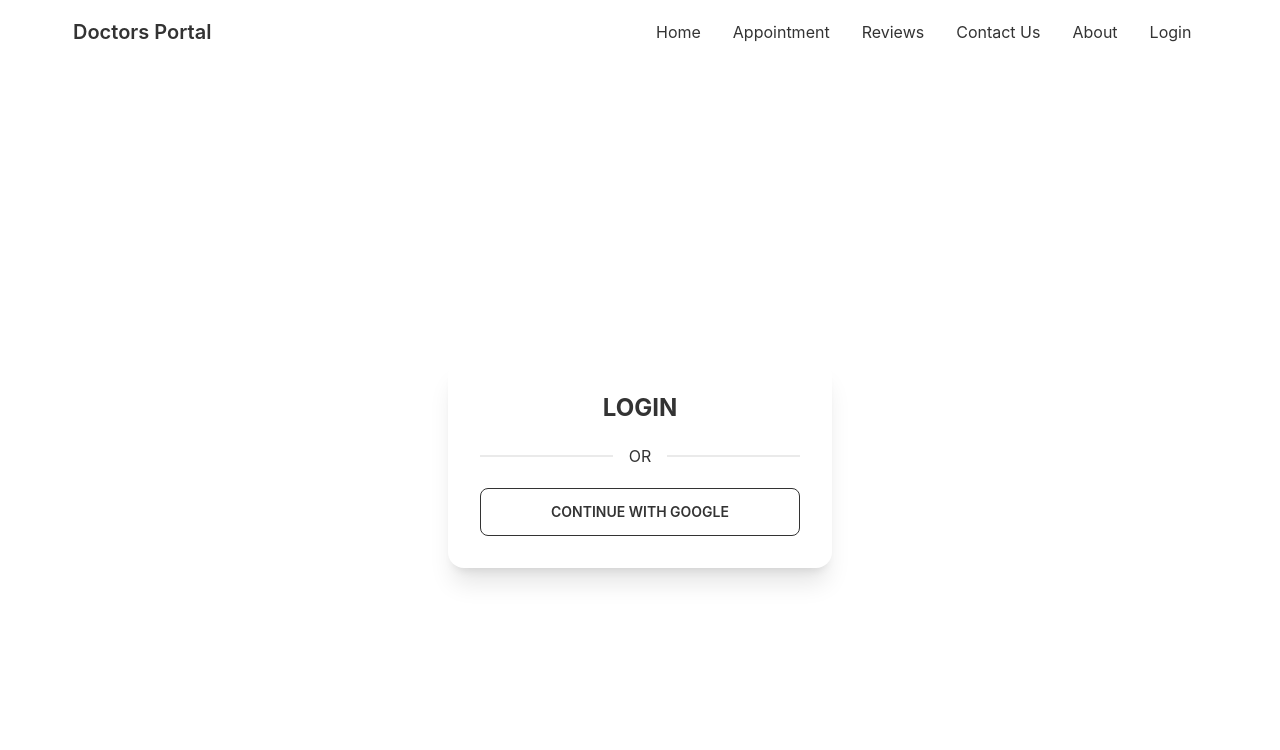
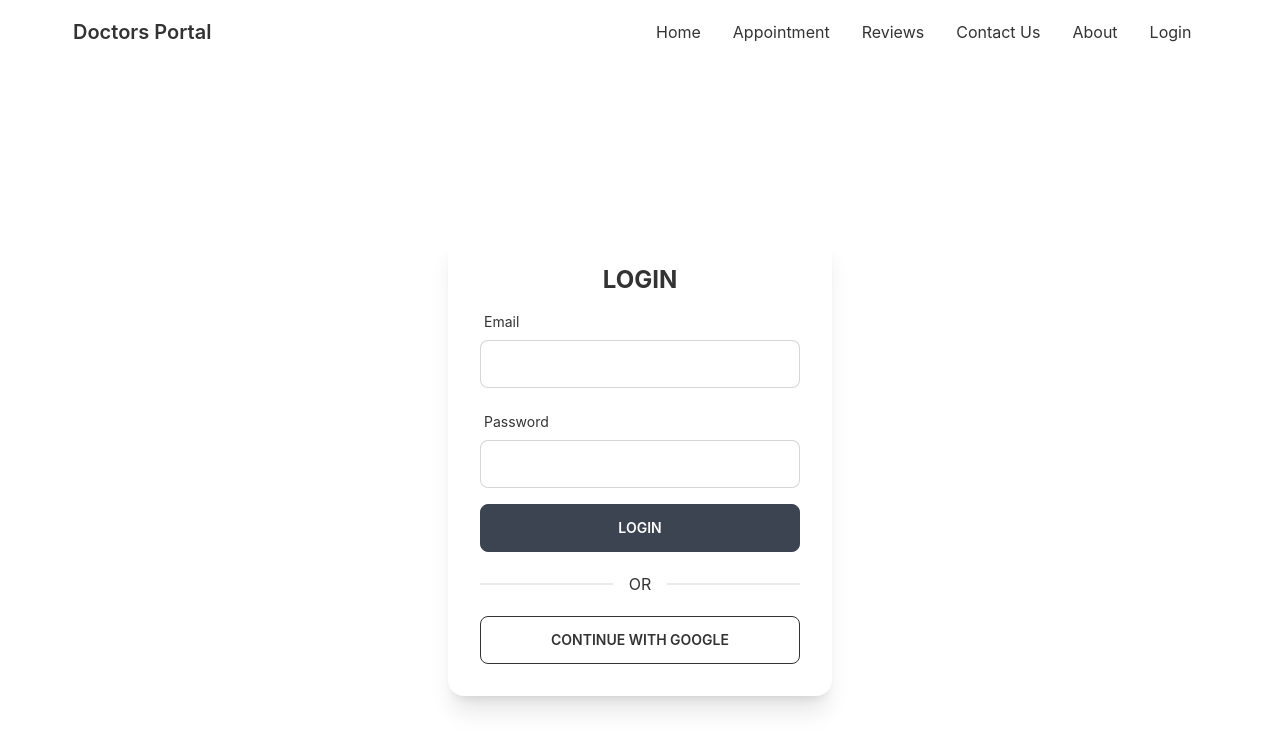
Before and after one commit to akram56789/doctor-portal-client, a React (Create React App) app: page /login in a window 1280 px wide. Shown: the top 750 px of the page. Built offline with nearby package versions, Linux system fonts and the light colour scheme; no server answers.

Commit message:
login from disign done

```diff
--- a/package.json
+++ b/package.json
@@ -13,6 +13,7 @@
         "react-day-picker": "^8.0.4",
         "react-dom": "^18.1.0",
         "react-firebase-hooks": "^5.0.3",
+        "react-hook-form": "^7.31.1",
         "react-router-dom": "^6.3.0",
         "react-scripts": "5.0.1",
         "web-vitals": "^2.1.4"
--- a/src/Pages/Login/Login.js
+++ b/src/Pages/Login/Login.js
@@ -1,19 +1,107 @@
 import React from 'react';
-import { useSignInWithGoogle } from 'react-firebase-hooks/auth';
+import { useSignInWithEmailAndPassword, useSignInWithGoogle } from 'react-firebase-hooks/auth';
+import { useForm } from "react-hook-form";
 import auth from '../../firebase.init';
+import Loading from '../Shared/Loading';
+
 
 
 const Login = () => {
-  const [signInWithGoogle, user, loading, error] = useSignInWithGoogle(auth);
+  const { register, formState: { errors }, handleSubmit } = useForm();
+  const [signInWithGoogle, gUser, gLoading, gError] = useSignInWithGoogle(auth);
+
+  const [
+    signInWithEmailAndPassword,
+    user,
+    loading,
+    error,
+  ] = useSignInWithEmailAndPassword(auth);
+
+  let signInError;
+
+  if(loading || gLoading){
+    return <Loading></Loading>
+  }
+
+  if(error || gError){
+    signInError= <p className="text-red-500">User Not Found ❌</p>
+  }
+
+  const onSubmit = data => {
+   console.log(data)
+   signInWithEmailAndPassword(data.email, data.password)
+
+  };
   return (
     <div className='flex justify-center items-center h-screen'>
       <div className="card w-96 bg-base-100 shadow-xl ">
         <div className="card-body">
           <h2 className="text-center text-2xl font-bold uppercase  ">Login</h2>
+          <form onSubmit={handleSubmit(onSubmit)}>
 
+            <div class="form-control w-full max-w-xs">
+              <label class="label">
+                <span class="label-text">Email</span>
+
+              </label>
+              <input
+                type="email"
+                class="input input-bordered w-full max-w-xs"
+                {...register("email", {
+                  required: {
+                    value: true,
+                    message: 'Email is required'
+
+                  },
+                  pattern: {
+                    value: /[a-z0-9]+@[a-z]+\.[a-z]{2,3}/,
+                    message: 'Provide a valid Email'
+                }
+                })}
+              />
+
+              <label className="label">
+                {errors.email?.type === 'required' && <span className="label-text-alt text-red-500">{errors.email.message}</span>}
+                {errors.email?.type === 'pattern' && <span className="label-text-alt text-red-500">{errors.email.message}</span>}
+              </label>
+            </div>
+            <div class="form-control w-full max-w-xs">
+              <label class="label">
+                <span class="label-text">Password</span>
+
+              </label>
+              <input
+                type="password"
+                class="input input-bordered w-full max-w-xs"
+                {...register("password", {
+                  required: {
+                    value: true,
+                    message: 'Password is required'
+
+                  },
+                  minLength: {
+                    value: 6,
+                    message: 'Must be 6 characters or longer'
+                  }
+                })}
+              />
+
+              <label class="label">
+                {errors.password?.type === 'required' && <span class="label-text-alt text-red-500">{errors.password.message}</span>}
+                {errors.password?.type === 'minLength' && <span class="label-text-alt text-red-500">{errors.password.message}</span>}
+
+
+              </label>
+            </div>
+
+
+            <input className='btn w-full max-w-xs text-white' type="submit" value="login" />
+          </form>
+          {signInError}
           <div className="divider">OR</div>
 
-        <button onClick={()=> signInWithGoogle()} className="btn btn-outline uppercase">continue with google</button>
+          <button onClick={() => signInWithGoogle()} className="btn btn-outline uppercase">continue with google</button>
+
 
 
 
--- /dev/null
+++ b/src/Pages/Shared/Loading.js
@@ -0,0 +1,12 @@
+import React from 'react';
+
+const Loading = () => {
+    return (
+
+        <div class="h-screen flex items-center justify-center ">
+        <div class="w-40 h-40 border-t-4 border-b-4 border-gray-900 rounded-full animate-spin"></div>
+    </div>
+    );
+};
+
+export default Loading;
```
Also changed, not shown: 1 other file (tests, documents, lock files or other folders). Lines whose indentation alone changed are shown as unchanged.
